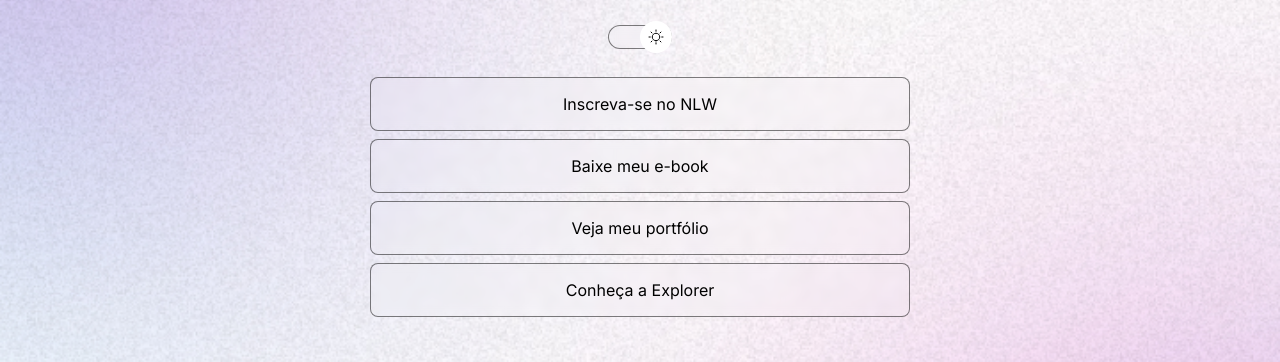
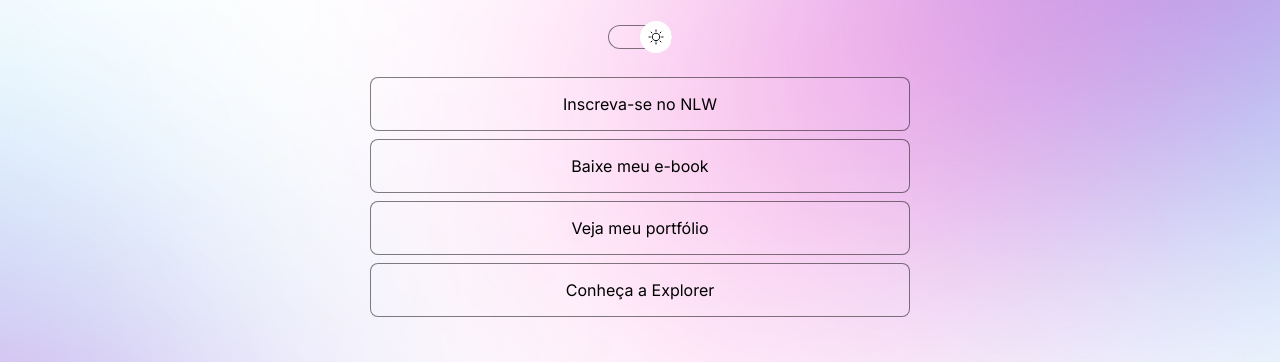
Before and after one commit to CosmoBatista/Porjeto_Rocketseat, a plain HTML site: page Projeto/Index.html in a window 1280 px wide. Shown: the part 230-592 px from the top of the page. Drawn offline with nearby package versions, Linux system fonts and the light colour scheme; a web font is replaced by a local one.

Commit message:
Mudança nas imagens de fundo dependendo da largura, e modificação no tamanho maximo da altura do body

```diff
--- a/Projeto/Style.css
+++ b/Projeto/Style.css
@@ -18,6 +18,7 @@
    background: color image repeat position/ size; */
 
   background: var(--bg-url) no-repeat top center/cover;
+  height: 100vh;
 }
 body *{
   color: var(--text-color);
@@ -178,3 +179,15 @@
   text-align: center;
   font-size: 14px;
 }
+
+/*media queries*/
+
+@media (min-width: 700px){
+  :root{
+    --bg-url: url(../assets/bg-desktop.jpg);
+  }
+  .Light{
+    --bg-url: url(../assets/bg-desktop-light.jpg);
+  }
+
+}
```
